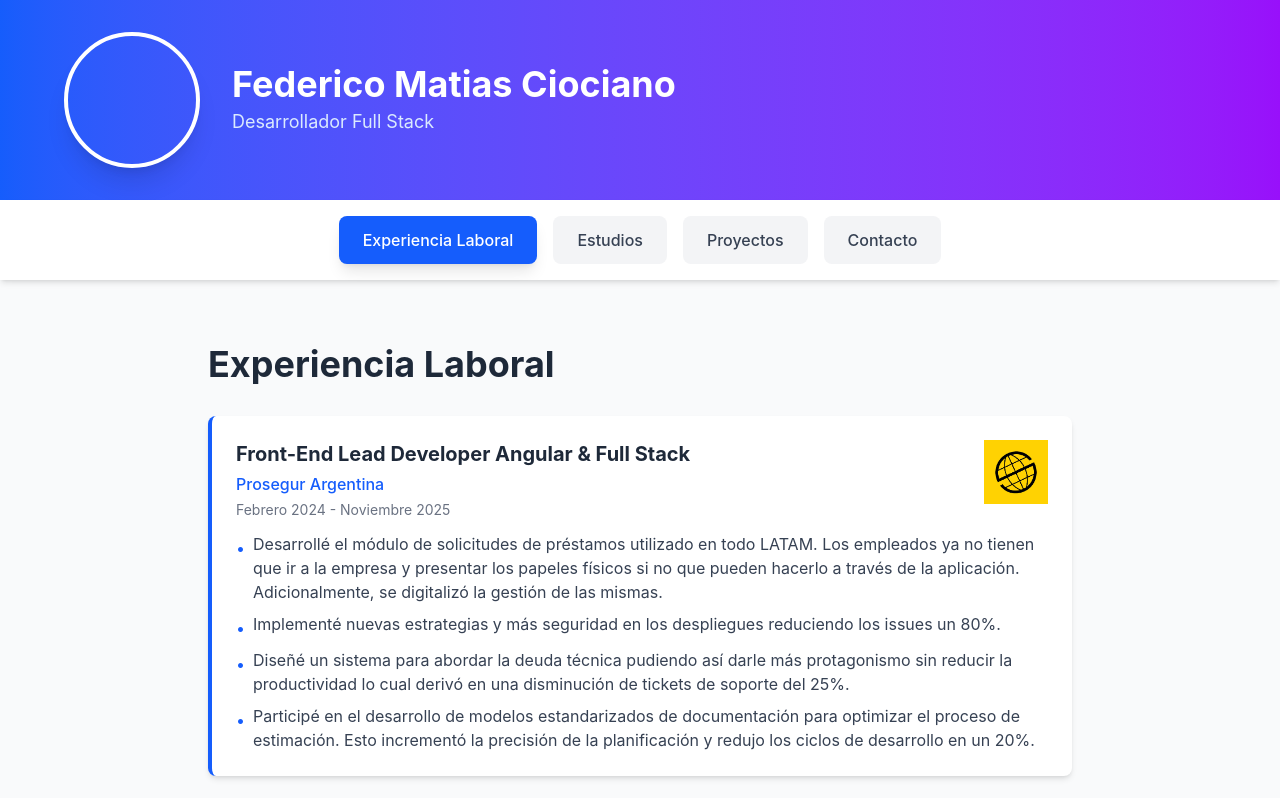
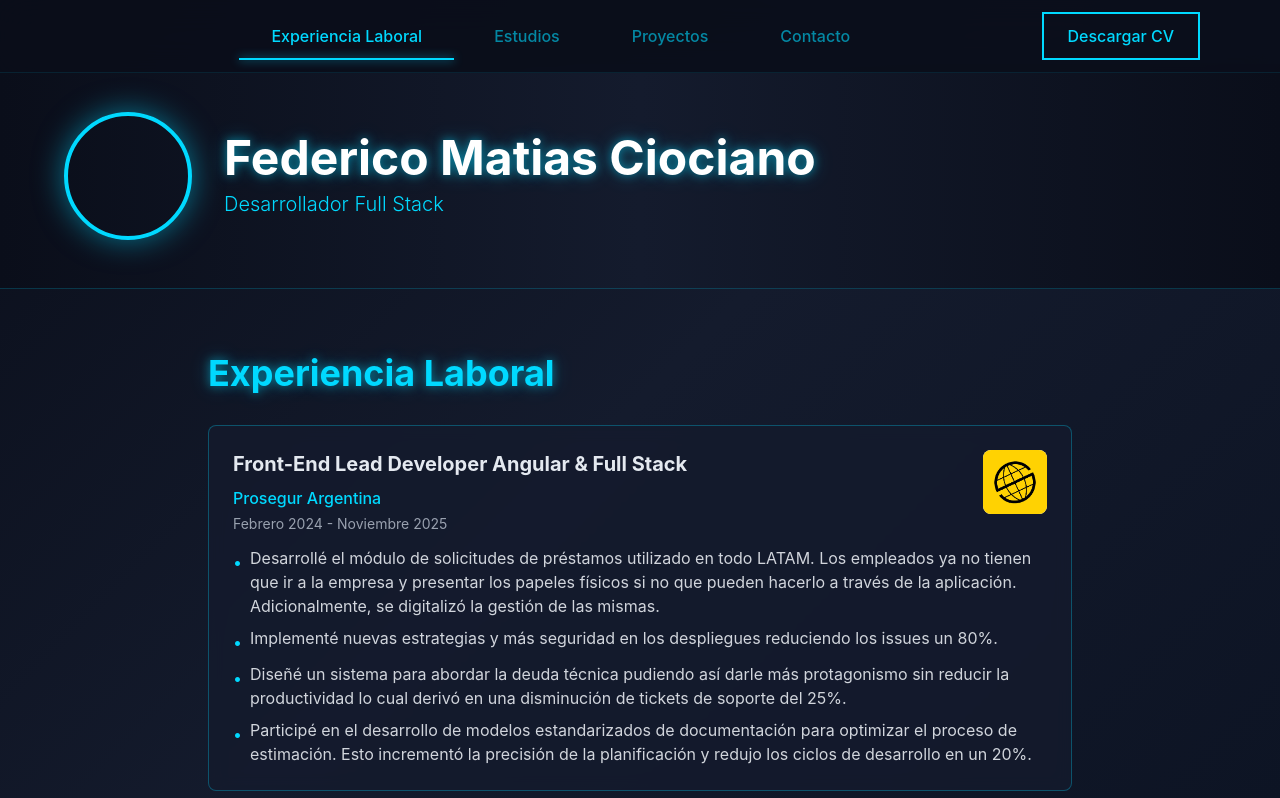
Before and after one commit to FedeMC90/portfolio, a Next.js app: page / in a window 1280 px wide. Shown: the top 798 px of the page. Built offline with nearby package versions, Linux system fonts and the light colour scheme; grey boxes are pictures that could not be loaded.

Commit message:
completed job experience and improve styles

```diff
--- a/app/globals.css
+++ b/app/globals.css
@@ -1,24 +1,52 @@
 @import "tailwindcss";
 
 :root {
-  --background: #ffffff;
-  --foreground: #171717;
+  /* Paleta oscura con azul neón */
+  --background: #0a0e1a;
+  --background-secondary: #141b2d;
+  --primary-dark: #0099cc;
+  --accent: #00b8d4;
+  --border: rgba(0, 217, 255, 0.2);
+  --card-bg: rgba(20, 27, 45, 0.8);
 }
 
 @theme inline {
   --color-background: var(--background);
   --color-foreground: var(--foreground);
-}
-
-@media (prefers-color-scheme: dark) {
-  :root {
-    --background: #0a0a0a;
-    --foreground: #ededed;
-  }
+  --color-primary: var(--primary);
 }
 
 body {
-  background: var(--background);
+  background: linear-gradient(135deg, #0a0e1a 0%, #141b2d 50%, #0d1424 100%);
+  background-attachment: fixed;
   color: var(--foreground);
   font-family: -apple-system, BlinkMacSystemFont, 'Segoe UI', Roboto, 'Helvetica Neue', Arial, sans-serif;
+  min-height: 100vh;
 }
+
+/* Efectos de glow para elementos neón */
+.glow-text {
+  text-shadow: 0 0 10px rgba(0, 217, 255, 0.5), 0 0 20px rgba(0, 217, 255, 0.3);
+}
+
+.glow-border {
+  box-shadow: 0 0 15px rgba(0, 217, 255, 0.3), 0 0 30px rgba(0, 217, 255, 0.1);
+}
+
+/* Scrollbar personalizado */
+::-webkit-scrollbar {
+  width: 10px;
+}
+
+::-webkit-scrollbar-track {
+  background: var(--background);
+}
+
+::-webkit-scrollbar-thumb {
+  background: var(--primary);
+  border-radius: 5px;
+}
+
+::-webkit-scrollbar-thumb:hover {
+  background: var(--accent);
+}
--- a/app/page.tsx
+++ b/app/page.tsx
@@ -27,42 +27,40 @@ export default function Home() {
 	const renderSection = () => {
 		switch (activeSection) {
 			case 'experiencia':
-        return <ExperienciaSection key="experiencia" />;
+				return <ExperienciaSection key='experiencia' />;
 			case 'estudios':
-        return <EstudiosSection key="estudios" />;
+				return <EstudiosSection key='estudios' />;
 			case 'proyectos':
-        return <ProyectosSection key="proyectos" />;
+				return <ProyectosSection key='proyectos' />;
 			case 'contacto':
-        return <ContactoSection key="contacto" />;
+				return <ContactoSection key='contacto' />;
 			default:
-        return <ExperienciaSection key="experiencia" />;
+				return <ExperienciaSection key='experiencia' />;
 		}
 	};
 
 	return (
-    <div className="min-h-screen bg-gray-50">
-      {/* Header con foto de perfil y nombre */}
-      <Header />
-
+		<div className='min-h-screen'>
 			{/* Navegación con botones para cada sección */}
 			<Navigation
 				activeSection={activeSection}
 				onSectionChange={handleSectionChange}
 			/>
 
+			{/* Header con foto de perfil y nombre */}
+			<div className='pt-16'>
+				<Header />
+			</div>
+
 			{/* Contenedor principal con transiciones suaves */}
-      <main className="py-8">
-        <AnimatePresence mode="wait">
-          {renderSection()}
-        </AnimatePresence>
+			<main className='py-8'>
+				<AnimatePresence mode='wait'>{renderSection()}</AnimatePresence>
 			</main>
 
 			{/* Footer */}
-      <footer className="w-full bg-gray-800 text-white py-6 mt-12">
-        <div className="max-w-6xl mx-auto px-4 text-center">
-          <p className="text-sm">
-            © {new Date().getFullYear()} Federico MC. Todos los derechos reservados.
-          </p>
+			<footer className='w-full bg-[#0a0e1a] border-t border-[#00d9ff]/20 text-[#e4e9f0] py-6 mt-12'>
+				<div className='max-w-6xl mx-auto px-4 text-center'>
+					<p className='text-sm'>© {new Date().getFullYear()} Federico MC. Todos los derechos reservados.</p>
 				</div>
 			</footer>
 		</div>
--- a/components/ContactoSection.tsx
+++ b/components/ContactoSection.tsx
@@ -15,8 +15,36 @@ const contactInfo = {
 	telefono: '+54 11 3865-0926',
 	ubicacion: 'Buenos Aires, Argentina',
 	redesSociales: [
-		{ name: 'LinkedIn', url: 'https://linkedin.com/in/fedeciociano', icon: '💼' },
-		{ name: 'GitHub', url: 'https://github.com/FedeMC90', icon: '💻' },
+		{
+			name: 'LinkedIn',
+			url: 'https://linkedin.com/in/fedeciociano',
+			icon: (
+				<svg
+					className='w-6 h-6'
+					fill='currentColor'
+					viewBox='0 0 24 24'
+				>
+					<path d='M20.447 20.452h-3.554v-5.569c0-1.328-.027-3.037-1.852-3.037-1.853 0-2.136 1.445-2.136 2.939v5.667H9.351V9h3.414v1.561h.046c.477-.9 1.637-1.85 3.37-1.85 3.601 0 4.267 2.37 4.267 5.455v6.286zM5.337 7.433c-1.144 0-2.063-.926-2.063-2.065 0-1.138.92-2.063 2.063-2.063 1.14 0 2.064.925 2.064 2.063 0 1.139-.925 2.065-2.064 2.065zm1.782 13.019H3.555V9h3.564v11.452zM22.225 0H1.771C.792 0 0 .774 0 1.729v20.542C0 23.227.792 24 1.771 24h20.451C23.2 24 24 23.227 24 22.271V1.729C24 .774 23.2 0 22.222 0h.003z' />
+				</svg>
+			),
+		},
+		{
+			name: 'GitHub',
+			url: 'https://github.com/FedeMC90',
+			icon: (
+				<svg
+					className='w-6 h-6'
+					fill='currentColor'
+					viewBox='0 0 24 24'
+				>
+					<path
+						fillRule='evenodd'
+						d='M12 2C6.477 2 2 6.484 2 12.017c0 4.425 2.865 8.18 6.839 9.504.5.092.682-.217.682-.483 0-.237-.008-.868-.013-1.703-2.782.605-3.369-1.343-3.369-1.343-.454-1.158-1.11-1.466-1.11-1.466-.908-.62.069-.608.069-.608 1.003.07 1.531 1.032 1.531 1.032.892 1.53 2.341 1.088 2.91.832.092-.647.35-1.088.636-1.338-2.22-.253-4.555-1.113-4.555-4.951 0-1.093.39-1.988 1.029-2.688-.103-.253-.446-1.272.098-2.65 0 0 .84-.27 2.75 1.026A9.564 9.564 0 0112 6.844c.85.004 1.705.115 2.504.337 1.909-1.296 2.747-1.027 2.747-1.027.546 1.379.202 2.398.1 2.651.64.7 1.028 1.595 1.028 2.688 0 3.848-2.339 4.695-4.566 4.943.359.309.678.92.678 1.855 0 1.338-.012 2.419-.012 2.747 0 .268.18.58.688.482A10.019 10.019 0 0022 12.017C22 6.484 17.522 2 12 2z'
+						clipRule='evenodd'
+					/>
+				</svg>
+			),
+		},
 	],
 };
 
@@ -79,9 +107,9 @@ export default function ContactoSection() {
 					exit={{ opacity: 0 }}
 					className='fixed inset-0 bg-gray-900/30 backdrop-blur-sm flex items-center justify-center z-50'
 				>
-					<div className='bg-white rounded-lg p-8 flex flex-col items-center gap-4'>
-						<div className='w-16 h-16 border-4 border-blue-600 border-t-transparent rounded-full animate-spin'></div>
-						<p className='text-gray-800 font-medium'>Enviando mensaje...</p>
+					<div className='bg-[#141b2d] border border-[#00d9ff]/50 rounded-lg p-8 flex flex-col items-center gap-4 shadow-[0_0_30px_rgba(0,217,255,0.3)]'>
+						<div className='w-16 h-16 border-4 border-[#00d9ff] border-t-transparent rounded-full animate-spin'></div>
+						<p className='text-[#00d9ff] font-medium'>Enviando mensaje...</p>
 					</div>
 				</motion.div>
 			)}
@@ -93,7 +121,7 @@ export default function ContactoSection() {
 				transition={{ duration: 0.5 }}
 				className='w-full max-w-4xl mx-auto px-4 py-8'
 			>
-				<h2 className='text-3xl md:text-4xl font-bold text-gray-800 mb-8'>Contacto</h2>
+				<h2 className='text-3xl md:text-4xl font-bold text-[#00d9ff] mb-8 glow-text'>Contacto</h2>
 
 				<div className='grid grid-cols-1 md:grid-cols-2 gap-8'>
 					{/* Información de contacto */}
@@ -101,19 +129,31 @@ export default function ContactoSection() {
 						initial={{ opacity: 0, x: -50 }}
 						animate={{ opacity: 1, x: 0 }}
 						transition={{ delay: 0.2, duration: 0.5 }}
-						className='bg-white rounded-lg shadow-md p-6'
+						className='bg-[#141b2d]/80 backdrop-blur-sm rounded-lg border border-[#00d9ff]/30 p-6 hover:border-[#00d9ff] transition-all'
 					>
-						<h3 className='text-xl font-bold text-gray-800 mb-4'>Información de Contacto</h3>
+						<h3 className='text-xl font-bold text-[#e4e9f0] mb-4'>Información de Contacto</h3>
 
 						<div className='space-y-3'>
 							{/* Email */}
 							<div className='flex items-center gap-3'>
-								<span className='text-2xl'>📧</span>
+								<svg
+									className='w-6 h-6 text-[#00d9ff]'
+									fill='none'
+									stroke='currentColor'
+									viewBox='0 0 24 24'
+								>
+									<path
+										strokeLinecap='round'
+										strokeLinejoin='round'
+										strokeWidth={2}
+										d='M3 8l7.89 5.26a2 2 0 002.22 0L21 8M5 19h14a2 2 0 002-2V7a2 2 0 00-2-2H5a2 2 0 00-2 2v10a2 2 0 002 2z'
+									/>
+								</svg>
 								<div>
-									<p className='text-sm text-gray-500'>Email</p>
+									<p className='text-sm text-gray-400'>Email</p>
 									<a
 										href={`mailto:${contactInfo.email}`}
-										className='text-blue-600 hover:underline'
+										className='text-[#00d9ff] hover:underline'
 									>
 										{contactInfo.email}
 									</a>
@@ -122,20 +162,47 @@ export default function ContactoSection() {
 
 							{/* Teléfono */}
 							<div className='flex items-center gap-3'>
-								<span className='text-2xl'>📱</span>
+								<svg
+									className='w-6 h-6 text-[#00d9ff]'
+									fill='none'
+									stroke='currentColor'
+									viewBox='0 0 24 24'
+								>
+									<path
+										strokeLinecap='round'
+										strokeLinejoin='round'
+										strokeWidth={2}
+										d='M3 5a2 2 0 012-2h3.28a1 1 0 01.948.684l1.498 4.493a1 1 0 01-.502 1.21l-2.257 1.13a11.042 11.042 0 005.516 5.516l1.13-2.257a1 1 0 011.21-.502l4.493 1.498a1 1 0 01.684.949V19a2 2 0 01-2 2h-1C9.716 21 3 14.284 3 6V5z'
+									/>
+								</svg>
 								<div>
-									<p className='text-sm text-gray-500'>Teléfono</p>
-									<p className='text-gray-800'>{contactInfo.telefono}</p>
+									<p className='text-sm text-gray-400'>Teléfono</p>
+									<p className='text-[#e4e9f0]'>{contactInfo.telefono}</p>
 								</div>
 							</div>
 
 							{/* Ubicación */}
 							<div className='flex items-center gap-3'>
-								<span className='text-2xl'>📍</span>
-								<div>
-									<p className='text-sm text-gray-500'>Ubicación</p>
-									<p className='text-gray-800'>{contactInfo.ubicacion}</p>
-								</div>
+								<svg
+									className='w-6 h-6 text-[#00d9ff]'
+									fill='none'
+									stroke='currentColor'
+									viewBox='0 0 24 24'
+								>
+									<path
+										strokeLinecap='round'
+										strokeLinejoin='round'
+										strokeWidth={2}
+										d='M17.657 16.657L13.414 20.9a1.998 1.998 0 01-2.827 0l-4.244-4.243a8 8 0 1111.314 0z'
+									/>
+									<path
+										strokeLinecap='round'
+										strokeLinejoin='round'
+										strokeWidth={2}
+										d='M15 11a3 3 0 11-6 0 3 3 0 016 0z'
+									/>
+								</svg>
+                <p className='text-sm text-gray-400'>Buenos Aires, Argentina</p>
 							</div>
 						</div>
 					</motion.div>
@@ -145,9 +212,9 @@ export default function ContactoSection() {
 						initial={{ opacity: 0, x: 50 }}
 						animate={{ opacity: 1, x: 0 }}
 						transition={{ delay: 0.3, duration: 0.5 }}
-						className='bg-white rounded-lg shadow-md p-6'
+						className='bg-[#141b2d]/80 backdrop-blur-sm rounded-lg border border-[#00d9ff]/30 p-6 hover:border-[#00d9ff] transition-all'
 					>
-						<h3 className='text-xl font-bold text-gray-800 mb-4'>Redes Sociales</h3>
+						<h3 className='text-xl font-bold text-[#e4e9f0] mb-4'>Redes Sociales</h3>
 
 						<div className='space-y-3'>
 							{contactInfo.redesSociales.map((red, index) => (
@@ -157,10 +224,10 @@ export default function ContactoSection() {
 									target='_blank'
 									rel='noopener noreferrer'
 									whileHover={{ scale: 1.05, x: 10 }}
-									className='flex items-center gap-3 p-3 rounded-lg hover:bg-gray-100 transition-colors'
+									className='flex items-center gap-3 p-3 pl-6 rounded-lg hover:bg-[#00d9ff]/10 transition-colors border border-transparent hover:border-[#00d9ff]/30'
 								>
-									<span className='text-2xl'>{red.icon}</span>
-									<span className='text-gray-800 font-medium'>{red.name}</span>
+									<span className='text-[#00d9ff]'>{red.icon}</span>
+									<span className='text-[#e4e9f0] font-medium'>{red.name}</span>
 								</motion.a>
 							))}
 						</div>
@@ -169,12 +236,12 @@ export default function ContactoSection() {
 
 				{/* Formulario de contacto (opcional) */}
 				<motion.div
-					initial={{ opacity: 0, y: 30 }}
-					animate={{ opacity: 1, y: 0 }}
-					transition={{ delay: 0.4, duration: 0.5 }}
-					className='bg-white rounded-lg shadow-md p-6 mt-8'
+					initial={{ opacity: 0, x: 50 }}
+					animate={{ opacity: 1, x: 0 }}
+					transition={{ delay: 0.3, duration: 0.5 }}
+					className='bg-[#141b2d]/80 backdrop-blur-sm rounded-lg border border-[#00d9ff]/30 p-6 hover:border-[#00d9ff] transition-all mt-8'
 				>
-					<h3 className='text-xl font-bold text-gray-800 mb-4'>Envíame un mensaje</h3>
+					<h3 className='text-xl font-bold text-[#e4e9f0] mb-4'>Envíame un mensaje</h3>
 
 					<form
 						onSubmit={handleSubmit}
@@ -184,7 +251,7 @@ export default function ContactoSection() {
 						<div>
 							<label
 								htmlFor='name'
-								className='block text-sm font-medium text-gray-700 mb-1'
+								className='block text-sm font-medium text-gray-300 mb-1'
 							>
 								Nombre
 							</label>
@@ -194,7 +261,7 @@ export default function ContactoSection() {
 								value={formData.name}
 								onChange={handleChange}
 								required
-								className='w-full px-4 py-2 border border-gray-300 rounded-lg focus:outline-none focus:ring-2 focus:ring-blue-500 text-gray-900'
+								className='w-full px-4 py-2 bg-[#0a0e1a]/50 border border-[#00d9ff]/30 rounded-lg focus:outline-none focus:ring-2 focus:ring-[#00d9ff] text-white placeholder-gray-500'
 							/>
 						</div>
 
@@ -202,7 +269,7 @@ export default function ContactoSection() {
 						<div>
 							<label
 								htmlFor='email'
-								className='block text-sm font-medium text-gray-700 mb-1'
+								className='block text-sm font-medium text-gray-300 mb-1'
 							>
 								Email
 							</label>
@@ -212,7 +279,7 @@ export default function ContactoSection() {
 								value={formData.email}
 								onChange={handleChange}
 								required
-								className='w-full px-4 py-2 border border-gray-300 rounded-lg focus:outline-none focus:ring-2 focus:ring-blue-500 text-gray-900'
+								className='w-full px-4 py-2 bg-[#0a0e1a]/50 border border-[#00d9ff]/30 rounded-lg focus:outline-none focus:ring-2 focus:ring-[#00d9ff] text-white placeholder-gray-500'
 								placeholder='tu@email.com'
 							/>
 						</div>
@@ -221,7 +288,7 @@ export default function ContactoSection() {
 						<div>
 							<label
 								htmlFor='phone'
-								className='block text-sm font-medium text-gray-700 mb-1'
+								className='block text-sm font-medium text-gray-300 mb-1'
 							>
 								Teléfono
 							</label>
@@ -230,7 +297,7 @@ export default function ContactoSection() {
 								id='phone'
 								value={formData.phone}
 								onChange={handleChange}
-								className='w-full px-4 py-2 border border-gray-300 rounded-lg focus:outline-none focus:ring-2 focus:ring-blue-500 text-gray-900'
+								className='w-full px-4 py-2 bg-[#0a0e1a]/50 border border-[#00d9ff]/30 rounded-lg focus:outline-none focus:ring-2 focus:ring-[#00d9ff] text-white placeholder-gray-500'
 							/>
 						</div>
 
@@ -248,7 +315,7 @@ export default function ContactoSection() {
 								value={formData.message}
 								onChange={handleChange}
 								required
-								className='w-full px-4 py-2 border border-gray-300 rounded-lg focus:outline-none focus:ring-2 focus:ring-blue-500 text-gray-900'
+								className='w-full px-4 py-2 bg-[#0a0e1a]/50 border border-[#00d9ff]/30 rounded-lg focus:outline-none focus:ring-2 focus:ring-[#00d9ff] text-white placeholder-gray-500'
 								placeholder='Escribe tu mensaje aquí...'
 							/>
 						</div>
@@ -281,8 +348,10 @@ export default function ContactoSection() {
 							whileHover={{ scale: isSubmitting ? 1 : 1.02 }}
 							whileTap={{ scale: isSubmitting ? 1 : 0.98 }}
 							className={`w-full px-6 py-3 rounded-lg font-medium transition-colors ${
-								isSubmitting ? 'bg-gray-400 cursor-not-allowed' : 'bg-blue-600 hover:bg-blue-700'
-							} text-white`}
+								isSubmitting
+									? 'bg-gray-600 cursor-not-allowed'
+									: 'bg-[#00d9ff] hover:bg-[#00b8d4] shadow-[0_0_20px_rgba(0,217,255,0.3)]'
+							} text-[#0a0e1a] font-bold`}
 						>
 							{isSubmitting ? 'Enviando...' : 'Enviar mensaje'}
 						</motion.button>
--- a/components/ExperienciaSection.tsx
+++ b/components/ExperienciaSection.tsx
@@ -44,7 +44,7 @@ const experiencias = [
 		logros: [
 			'Desarrollé nuevas soluciones para el sistema de back office.',
 			'Mejoré la eficiencia del código reduciendo la complejidad de los procesos y los tiempos de carga un 20%.',
-      'Participé activamente en el diseño y refinamiento de las tareas.'
+			'Participé activamente en el diseño y refinamiento de las tareas.',
 		],
 	},
 	{
@@ -56,7 +56,7 @@ const experiencias = [
 		logros: [
 			'Liderazgo y Mentoring: Formación y conducción de equipos de ventas de alto rendimiento. Responsable del onboarding, capacitación técnica y coaching continuo de nuevos miembros. ',
 			'Gestión de Proyectos: Planificación estratégica y ejecución de objetivos comerciales a corto y largo plazo, desarrollando una fuerte autodisciplina y gestión del tiempo. ',
-      'Comunicación efectiva: Desarrollo de oratoria y negociación para la gestión de clientes y resolución de conflictos. '
+			'Comunicación efectiva: Desarrollo de oratoria y negociación para la gestión de clientes y resolución de conflictos. ',
 		],
 	},
 	{
@@ -81,7 +81,7 @@ export default function ExperienciaSection() {
 			transition={{ duration: 0.5 }}
 			className='w-full max-w-4xl mx-auto px-4 py-8'
 		>
-			<h2 className='text-3xl md:text-4xl font-bold text-gray-800 mb-8'>Experiencia Laboral</h2>
+			<h2 className='text-3xl md:text-4xl font-bold text-[#00d9ff] mb-8 glow-text'>Experiencia Laboral</h2>
 
 			<div className='space-y-6'>
 				{experiencias.map((exp, index) => (
@@ -90,11 +90,11 @@ export default function ExperienciaSection() {
 						initial={{ opacity: 0, x: -50 }}
 						animate={{ opacity: 1, x: 0 }}
 						transition={{ delay: index * 0.2, duration: 0.5 }}
-						className='bg-white rounded-lg shadow-md p-6 border-l-4 border-blue-600'
+						className='bg-[#141b2d]/80 backdrop-blur-sm rounded-lg border border-[#00d9ff]/30 p-6 hover:border-[#00d9ff] transition-all duration-300 hover:shadow-[0_0_30px_rgba(0,217,255,0.2)]'
 					>
 						<div className='flex items-start justify-between gap-4'>
 							<div className='flex-1'>
-								<h3 className='text-xl font-bold text-gray-800'>{exp.cargo}</h3>
+								<h3 className='text-xl font-bold text-[#e4e9f0]'>{exp.cargo}</h3>
 								{exp.link ? (
 									<a
 										href={exp.link}
@@ -105,16 +105,16 @@ export default function ExperienciaSection() {
 										{exp.empresa} 🔗
 									</a>
 								) : (
-									<p className='text-blue-600 font-medium mt-1'>{exp.empresa}</p>
+									<p className='text-[#00d9ff] font-medium mt-2'>{exp.empresa}</p>
 								)}
-								<p className='text-gray-500 text-sm mt-1'>{exp.periodo}</p>
+								<p className='text-gray-400 text-sm mt-1'>{exp.periodo}</p>
 							</div>
-							<div className='relative w-16 h-16 flex-shrink-0'>
+							<div className='relative w-16 h-16 flex-shrink-0 bg-white rounded-lg p-2'>
 								<Image
 									src={exp.logo}
 									alt={`Logo ${exp.empresa}`}
 									fill
-									className='object-contain'
+									className='object-contain rounded-lg'
 								/>
 							</div>
 						</div>
@@ -122,9 +122,9 @@ export default function ExperienciaSection() {
 							{exp.logros.map((logro, idx) => (
 								<li
 									key={idx}
-									className='text-gray-700 flex items-start gap-2'
+									className='text-gray-300 flex items-start gap-2'
 								>
-									<span className='text-blue-600 mt-1'>•</span>
+									<span className='text-[#00d9ff] mt-1'>•</span>
 									<span>{logro}</span>
 								</li>
 							))}
--- a/components/Header.tsx
+++ b/components/Header.tsx
@@ -14,14 +14,14 @@ export default function Header() {
 			initial={{ opacity: 0, y: -50 }}
 			animate={{ opacity: 1, y: 0 }}
 			transition={{ duration: 0.5 }}
-			className='w-full bg-gradient-to-r from-blue-600 to-purple-600 py-8 px-4 shadow-lg'
+			className='w-full bg-gradient-to-r from-[#0a0e1a] via-[#141b2d] to-[#0a0e1a] py-12 px-4 border-b border-[#00d9ff]/20'
 		>
-			<div className='max-w-6xl mx-auto flex flex-col items-center gap-4 md:flex-row md:gap-8'>
+			<div className='max-w-6xl mx-auto flex flex-col items-center gap-6 md:flex-row md:gap-8'>
 				{/* Foto de perfil con animación */}
 				<motion.div
-					whileHover={{ scale: 1.1 }}
+					whileHover={{ scale: 1.05 }}
 					transition={{ type: 'spring', stiffness: 300 }}
-					className='relative w-34 h-34 rounded-full overflow-hidden border-4 border-white shadow-xl'
+					className='relative w-32 h-32 rounded-full overflow-hidden border-4 border-[#00d9ff] shadow-[0_0_30px_rgba(0,217,255,0.5)]'
 				>
 					<video
 						src='/images/profile_video.mp4'
@@ -39,7 +39,7 @@ export default function Header() {
 						initial={{ opacity: 0, x: -20 }}
 						animate={{ opacity: 1, x: 0 }}
 						transition={{ delay: 0.2, duration: 0.5 }}
-						className='text-3xl md:text-4xl font-bold text-white'
+						className='text-4xl md:text-5xl font-bold text-white glow-text'
 					>
 						Federico Matias Ciociano
 					</motion.h1>
@@ -47,7 +47,7 @@ export default function Header() {
 						initial={{ opacity: 0, x: -20 }}
 						animate={{ opacity: 1, x: 0 }}
 						transition={{ delay: 0.3, duration: 0.5 }}
-						className='text-lg text-blue-100 mt-1'
+						className='text-xl text-[#00d9ff] mt-2 font-light'
 					>
 						Desarrollador Full Stack
 					</motion.p>
--- a/components/Navigation.tsx
+++ b/components/Navigation.tsx
@@ -24,9 +24,9 @@ const sections = [
 
 export default function Navigation({ activeSection, onSectionChange }: NavigationProps) {
 	return (
-    <nav className="sticky top-0 z-10 w-full bg-white shadow-md">
-      <div className="max-w-6xl mx-auto px-4 py-4">
-        <ul className="flex flex-wrap justify-center gap-2 md:gap-4">
+		<nav className='fixed top-0 left-0 right-0 z-50 w-full bg-[#0a0e1a]/90 backdrop-blur-lg border-b border-[#00d9ff]/10'>
+			<div className='max-w-6xl mx-auto px-4 py-3 flex items-center justify-between'>
+				<ul className='flex flex-wrap justify-center gap-1 md:gap-2 flex-1'>
 					{sections.map((section, index) => (
 						<motion.li
 							key={section.id}
@@ -36,19 +36,36 @@ export default function Navigation({ activeSection, onSectionChange }: Navigatio
 						>
 							<motion.button
 								onClick={() => onSectionChange(section.id)}
-                whileHover={{ scale: 1.05 }}
-                whileTap={{ scale: 0.95 }}
-                className={`px-4 py-2 md:px-6 md:py-3 rounded-lg font-medium transition-all ${
-                  activeSection === section.id
-                    ? 'bg-blue-600 text-white shadow-lg'
-                    : 'bg-gray-100 text-gray-700 hover:bg-gray-200'
+								whileHover={{ scale: 1.02 }}
+								whileTap={{ scale: 0.98 }}
+								className={`relative px-5 py-2.5 md:px-8 md:py-3 font-medium transition-all text-sm md:text-base text-[#00d9ff] ${
+									activeSection === section.id ? 'opacity-100' : 'opacity-60 hover:opacity-100'
 								}`}
 							>
 								{section.label}
+								{/* Línea inferior para el botón activo */}
+								{activeSection === section.id && (
+									<motion.div
+										layoutId='activeTab'
+										className='absolute bottom-0 left-0 right-0 h-0.5 bg-[#00d9ff] shadow-[0_0_10px_rgba(0,217,255,0.8)]'
+										transition={{ type: 'spring', stiffness: 380, damping: 30 }}
+									/>
+								)}
 							</motion.button>
 						</motion.li>
 					))}
 				</ul>
+
+				{/* Botón Descargar CV */}
+				<motion.a
+					href='/docs/Federico_Ciociano_Frontend.pdf'
+					download='Federico_Ciociano_Frontend.pdf'
+					whileHover={{ scale: 1.05 }}
+					whileTap={{ scale: 0.95 }}
+					className='px-4 py-2 md:px-6 md:py-2.5 border-2 border-[#00d9ff] text-[#00d9ff] font-medium text-sm md:text-base hover:bg-[#00d9ff]/10 transition-all'
+				>
+					Descargar CV
+				</motion.a>
 			</div>
 		</nav>
 	);
```
Also changed, not shown: components/EstudiosSection.tsx (+8 -10 lines), components/ProyectosSection.tsx (+13 -13 lines), 1 other file (tests, documents, lock files or other folders). Lines whose indentation alone changed are shown as unchanged.
